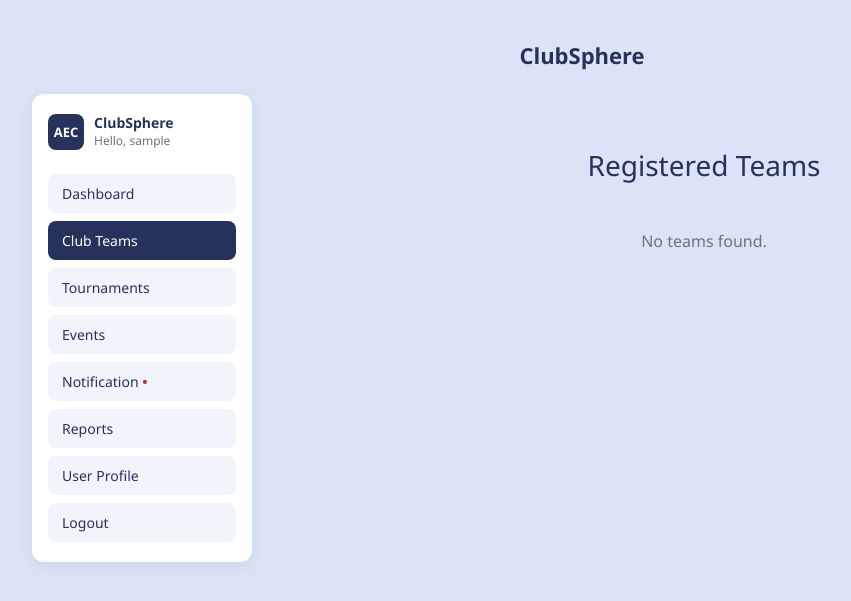
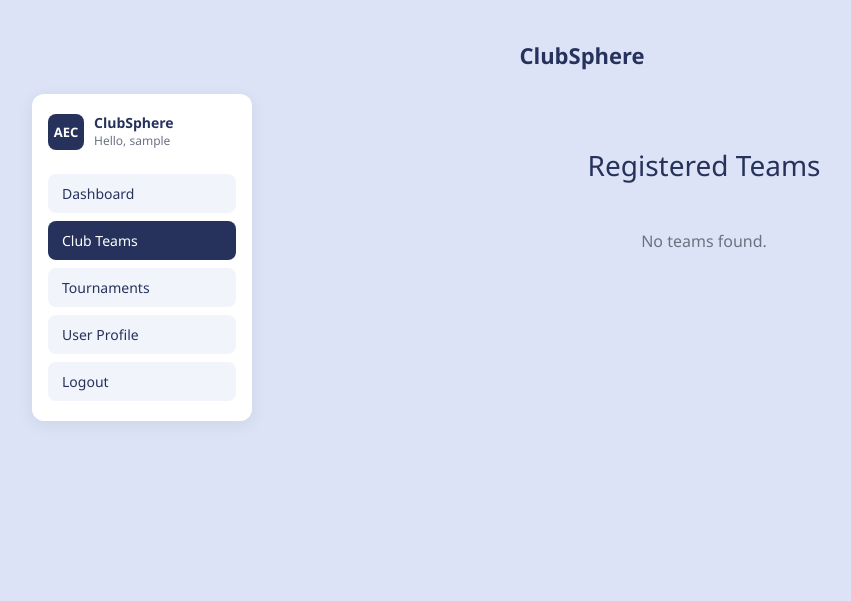
Before and after one commit to mosaddiktawsif/ClubSphere, a PHP site: page /View/teams_list.php in a window 1280 px wide. Shown: the top 601 px of the page, without its empty margins (58-909 px from the left). Run offline with PHP 8.4, Linux system fonts and the light colour scheme; the visitor is signed in with stand-in values (Sample User, id 1); data that the repository does not hold is empty.

Commit message:
Refactor navigation: remove unused links from member dashboard, tournaments, and teams list views

```diff
--- a/Controllers/TeamActionController.php
+++ b/Controllers/TeamActionController.php
@@ -19,7 +19,6 @@ if ($action == "apply_team") {
     $userId = $_SESSION["user_id"];
 
     if ($teamId) {
-        // check if already applied
         $status = $teamModel->getApplicationStatus($userId, $teamId);
 
         if ($status === null) {
--- a/Model/User.php
+++ b/Model/User.php
@@ -92,17 +92,14 @@ class User {
     }
 
     function updateGamingProfile($id, $preferences, $rankings, $socialLinks) {
-        // Check if profile exists
         $checkQuery = "SELECT id FROM user_profiles WHERE user_id = :id";
         $checkStmt = $this->conn->prepare($checkQuery);
         $checkStmt->bindParam(":id", $id);
         $checkStmt->execute();
 
         if ($checkStmt->rowCount() > 0) {
-            // Update
             $query = "UPDATE user_profiles SET gaming_preferences = :pref, in_game_rankings = :ranks, social_media_links = :social WHERE user_id = :id";
         } else {
-            // Insert
             $query = "INSERT INTO user_profiles (user_id, gaming_preferences, in_game_rankings, social_media_links) VALUES (:id, :pref, :ranks, :social)";
         }
 
--- a/View/memberDashboard.php
+++ b/View/memberDashboard.php
@@ -44,9 +44,6 @@ include __DIR__ . '/partials/header.php';
             <a href="memberDashboard.php" class="active">Dashboard</a>
             <a href="teams_list.php">Club Teams</a>
             <a href="member_tournaments.php">Tournaments</a>
-            <a href="#">Events</a>
-            <a href="#">Notification <span class="text-red">•</span></a>
-            <a href="#">Reports</a>
             <a href="edit_profile.php">User Profile</a>
             <a href="../logout.php">Logout</a>
         </div>
--- a/View/member_tournaments.php
+++ b/View/member_tournaments.php
@@ -77,9 +77,6 @@ include __DIR__ . '/partials/header.php';
             <a href="memberDashboard.php">Dashboard</a>
             <a href="teams_list.php">Club Teams</a>
             <a href="member_tournaments.php" class="active">Tournaments</a>
-            <a href="#">Events</a>
-            <a href="#">Notification <span class="text-red">•</span></a>
-            <a href="#">Reports</a>
             <a href="edit_profile.php">User Profile</a>
             <a href="../logout.php">Logout</a>
         </div>
--- a/View/teams_list.php
+++ b/View/teams_list.php
@@ -71,9 +71,6 @@ include __DIR__ . '/partials/header.php';
             <a href="memberDashboard.php">Dashboard</a>
             <a href="teams_list.php" class="active">Club Teams</a>
             <a href="member_tournaments.php">Tournaments</a>
-            <a href="#">Events</a>
-            <a href="#">Notification <span class="text-red">•</span></a>
-            <a href="#">Reports</a>
             <a href="edit_profile.php">User Profile</a>
             <a href="../logout.php">Logout</a>
         </div>
@@ -97,7 +94,6 @@ include __DIR__ . '/partials/header.php';
                     <?php foreach ($teams as $team): ?>
                         <?php $status = $teamModel->getApplicationStatus($_SESSION["user_id"], $team["id"]); ?>
                         <div class="team-item">
-                            <!-- Placeholder for actual logo -->
                             <div style="font-size: 40px; margin-bottom: 10px;">🛡️</div>
                             <div class="team-name" style="margin-bottom: 10px;"><?php echo htmlspecialchars($team["name"]); ?></div>
 
--- a/View/tournament_details.php
+++ b/View/tournament_details.php
@@ -20,8 +20,6 @@ $db = $database->connect();
 $user = new User($db);
 $userData = $user->findById($_SESSION["user_id"]);
 
-// We need a getTournamentById in Tournament.php, let's just do a direct query for now or add it later.
-// I will quickly run a PDO fetch here since Model/Tournament.php doesn't have a getById yet.
 $stmt = $db->prepare("SELECT * FROM tournaments WHERE id = :id LIMIT 1");
 $stmt->bindParam(":id", $_GET["id"]);
 $stmt->execute();
@@ -89,9 +87,6 @@ include __DIR__ . '/partials/header.php';
             <a href="memberDashboard.php">Dashboard</a>
             <a href="teams_list.php">Club Teams</a>
             <a href="member_tournaments.php" class="active">Tournaments</a>
-            <a href="#">Events</a>
-            <a href="#">Notification <span class="text-red">•</span></a>
-            <a href="#">Reports</a>
             <a href="edit_profile.php">User Profile</a>
             <a href="../logout.php">Logout</a>
         </div>
```
